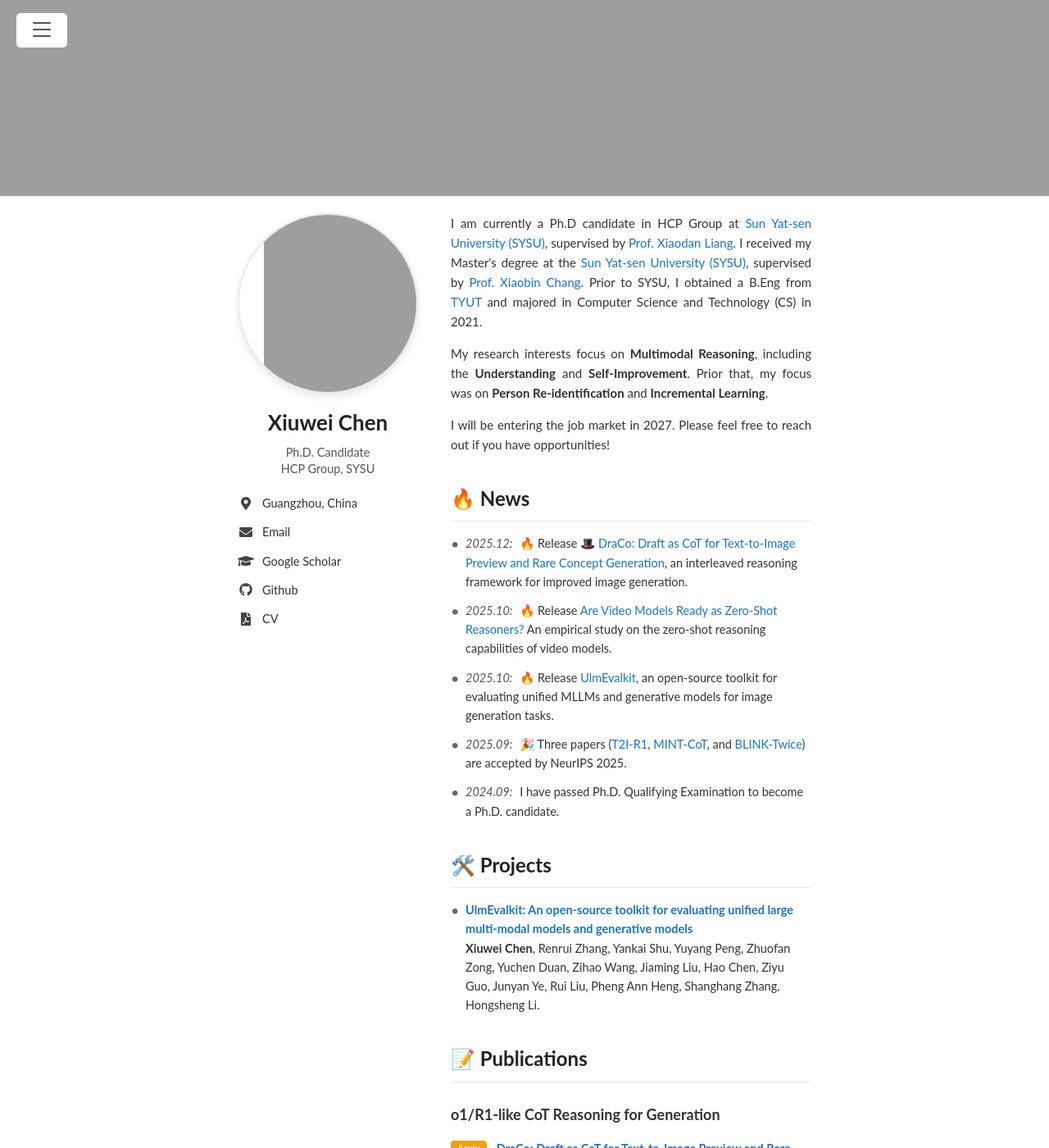
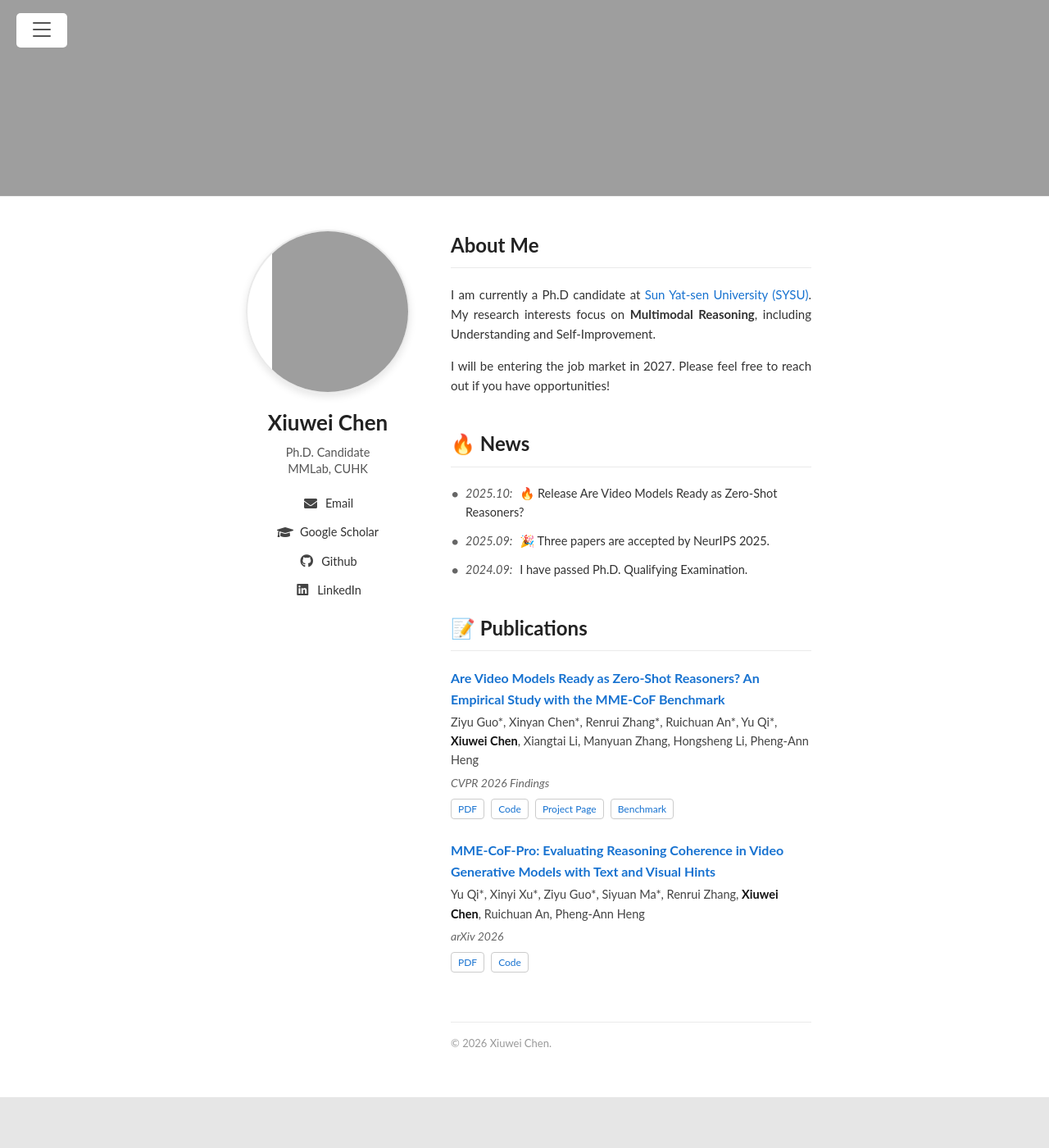
Before and after one commit to chen-xw/chen-xw.github.io, a Jekyll site: the page built from index.markdown, in a window 1280 px wide and 1400 px high, scrolled down 821 px. Shown: the whole window at 82% size. Built offline with Jekyll 4.4.1, drawn with Linux system fonts in a browser that asks for light colours; comment, search, counter and statistics services are not loaded; after the commit the page ends 2159 px from its top, so only the background shows below that; some of the changed text lies outside the part shown; grey boxes are pictures that could not be loaded.

Commit message:
Update index.markdown

```diff
--- a/index.markdown
+++ b/index.markdown
@@ -5,31 +5,40 @@
 ---
 
 <style type="text/css">
-    /* 核心学术页面布局 */
+    /* 核心页面布局 */
     .academic-page {
         font-family: 'Lato', -apple-system, BlinkMacSystemFont, "Segoe UI", Roboto, Helvetica, Arial, sans-serif;
         color: #333;
         line-height: 1.6;
         display: flex;
         flex-wrap: wrap;
-        max-width: 1050px; /* 增加了整体容器的最大宽度，让它变宽 */
+        max-width: 1050px;
         margin: 0 auto;
-        padding: 20px 10px;
+        padding: 40px 10px;
+        /* 【关键修改1】确保 flex 子元素在顶部对齐，这是 sticky 生效的前提 */
+        align-items: flex-start;
     }
 
-    /* 左侧边栏 (个人资料部分) */
+    /* =========================================
+       左侧边栏：悬浮固定设计 (Sticky Sidebar)
+       ========================================= */
     .academic-sidebar {
-        width: 260px; /* 设定一个较宽的左侧导航栏 */
+        width: 260px;
         padding-right: 40px;
-        margin-bottom: 30px;
+        /* 【关键修改2】让左侧悬浮固定 */
+        position: -webkit-sticky; /* 兼容 Safari */
+        position: sticky;
+        top: 40px; /* 距离屏幕顶部的距离 */
+        /* 确保侧边栏不会无限制拉伸 */
+        height: max-content;
     }
     .hp-photo-container {
-        width: 220px;
-        height: 220px;
+        width: 200px;
+        height: 200px;
         border-radius: 50%;
         overflow: hidden;
         margin: 0 auto 15px auto;
-        border: 2px solid #eaeaea; /* 添加一个边框 */
+        border: 2px solid #eaeaea;
         box-shadow: 0 4px 10px rgba(0,0,0,0.1);
     }
     .hp-photo {
@@ -41,75 +50,79 @@
     .author-title { font-size: 14.5px; text-align: center; color: #555; margin-bottom: 20px; line-height: 1.4; }
 
     .contact-info { list-style: none; padding: 0; margin: 0; }
-    .contact-info li { margin-bottom: 12px; font-size: 14.5px; display: flex; align-items: center; }
-    .contact-info i { width: 20px; color: #444; text-align: center; margin-right: 10px; font-size: 16px; }
+    .contact-info li { margin-bottom: 12px; font-size: 14.5px; display: flex; align-items: center; justify-content: center; }
+    .contact-info i { width: 20px; color: #444; text-align: center; margin-right: 8px; font-size: 16px; }
     .contact-info a { color: #333; text-decoration: none; transition: color 0.2s; }
     .contact-info a:hover { color: #1772d0; }
 
-    /* 右侧主内容区 */
+    /* =========================================
+       右侧主内容区：自由滚动
+       ========================================= */
     .academic-main {
-        flex: 1; /* 主内容区占据剩余宽度 */
+        flex: 1;
         min-width: 0;
     }
     .academic-main p { font-size: 15px; margin-bottom: 15px; text-align: justify; }
     .academic-main a { color: #1772d0; text-decoration: none; }
     .academic-main a:hover { text-decoration: underline; }
 
-    /* 章节标题样式 */
     .section-title {
         font-size: 24px;
         font-weight: bold;
-        margin-top: 35px;
-        margin-bottom: 15px;
+        margin-top: 0; /* 第一栏顶部对齐 */
+        margin-bottom: 20px;
         border-bottom: 1px solid #eaeaea;
         padding-bottom: 8px;
         color: #222;
-        display: flex;
-        align-items: center;
     }
-    .section-title i { margin-right: 10px; font-size: 22px; }
+    .section-title:not(:first-child) {
+        margin-top: 40px;
+    }
 
-    /* News & Projects 列表样式 */
     ul.custom-list { list-style-type: none; padding-left: 0; margin-top: 0; }
     ul.custom-list li { margin-bottom: 12px; position: relative; padding-left: 18px; font-size: 14.5px; }
     ul.custom-list li::before { content: "•"; position: absolute; left: 0; color: #666; font-size: 18px; line-height: 1.4; }
     .date-text { font-style: italic; color: #555; margin-right: 5px; }
 
-    /* Publications 列表样式 */
+    /* 论文列表样式 */
     .pub-category { font-size: 18px; font-weight: bold; margin-top: 25px; margin-bottom: 15px; color: #333; }
     ul.pub-list { list-style: none; padding: 0; margin: 0; }
-    ul.pub-list li { margin-bottom: 20px; font-size: 14.5px; }
+    ul.pub-list li { margin-bottom: 25px; font-size: 14.5px; }
     .pub-title-row { margin-bottom: 4px; }
-    .pub-title-row a { font-weight: bold; color: #1772d0; }
-    .pub-authors { color: #444; }
+    .pub-title-row a { font-weight: bold; color: #1772d0; font-size: 16px; }
+    .pub-authors { color: #444; margin-bottom: 5px; }
     .pub-authors strong { color: #111; font-weight: 700; }
 
-    /* 彩色标签 Badges，颜色取自你截图中的风格 */
-    .badge {
+    /* 仿照图中的底部按钮 (PDF / Code / Dataset 等) */
+    .pub-links { display: flex; gap: 8px; margin-top: 8px; }
+    .pub-btn {
         display: inline-block;
-        padding: 3px 8px;
+        padding: 2px 8px;
         font-size: 12px;
-        font-weight: 600;
+        color: #333;
+        border: 1px solid #ccc;
         border-radius: 4px;
-        color: white;
-        margin-right: 8px;
-        vertical-align: text-bottom;
-        line-height: 1;
+        text-decoration: none !important;
+        transition: background 0.2s;
     }
-    .tag-arxiv { background-color: #f59e0b; } /* 橙黄 */
-    .tag-conf { background-color: #8b5cf6; }  /* 紫色 */
-    .tag-blog { background-color: #10b981; }  /* 绿色 */
+    .pub-btn:hover { background: #f5f5f5; color: #1772d0; border-color: #1772d0; }
 
-    /* 手机自适应响应式，防止变窄时错乱 */
+    /* 手机端自适应响应式：屏幕变小时取消悬浮，变成上下排版 */
     @media (max-width: 768px) {
-        .academic-page { flex-direction: column; }
-        .academic-sidebar { width: 100%; padding-right: 0; text-align: center; margin-bottom: 20px; }
+        .academic-page { flex-direction: column; align-items: center; }
+        .academic-sidebar {
+            width: 100%;
+            padding-right: 0;
+            text-align: center;
+            margin-bottom: 30px;
+            /* 手机端取消 sticky 悬浮 */
+            position: static;
+        }
         .contact-info li { justify-content: center; }
     }
 </style>
 
 <link rel="stylesheet" href="https://cdnjs.cloudflare.com/ajax/libs/font-awesome/5.15.3/css/all.min.css">
-<script async defer src="https://buttons.github.io/buttons.js"></script>
 
 <div class="academic-page">
 
@@ -120,24 +133,20 @@
         <div class="author-name">Xiuwei Chen</div>
         <div class="author-title">
             Ph.D. Candidate<br>
-            HCP Group, SYSU
-        </div>
+            MMLab, CUHK </div>
         <ul class="contact-info">
-            <li><i class="fas fa-map-marker-alt"></i> Guangzhou, China</li>
-            <li><i class="fas fa-envelope"></i> Email</li>
-            <li><i class="fas fa-graduation-cap"></i> Google Scholar</li>
-            <li><i class="fab fa-github"></i> Github</li>
-            <li><i class="fas fa-file-pdf"></i> CV</li>
+            <li><i class="fas fa-envelope"></i> <a href="mailto:chenxw83@mail2.sysu.edu.cn">Email</a></li>
+            <li><i class="fas fa-graduation-cap"></i> <a href="#">Google Scholar</a></li>
+            <li><i class="fab fa-github"></i> <a href="#">Github</a></li>
+            <li><i class="fab fa-linkedin"></i> <a href="#">LinkedIn</a></li>
         </ul>
     </div>
 
     <div class="academic-main">
 
+        <div class="section-title">About Me</div>
         <p>
-            I am currently a Ph.D candidate in HCP Group at <a href="https://sai.sysu.edu.cn/">Sun Yat-sen University (SYSU)</a>, supervised by <a href="https://scholar.google.com/citations?user=voxznZAAAAAJ&hl=zh-CN">Prof. Xiaodan Liang</a>. I received my Master's degree at the <a href="https://www.sysu.edu.cn/">Sun Yat-sen University (SYSU)</a>, supervised by <a href="https://xb-chang.github.io/">Prof. Xiaobin Chang</a>. Prior to SYSU, I obtained a B.Eng from <a href="https://www.tyut.edu.cn/">TYUT</a> and majored in Computer Science and Technology (CS) in 2021.
-        </p>
-        <p>
-            My research interests focus on <strong>Multimodal Reasoning</strong>, including the <strong>Understanding</strong> and <strong>Self-Improvement</strong>. Prior that, my focus was on <strong>Person Re-identification</strong> and <strong>Incremental Learning</strong>.
+            I am currently a Ph.D candidate at <a href="https://www.sysu.edu.cn/">Sun Yat-sen University (SYSU)</a>. My research interests focus on <strong>Multimodal Reasoning</strong>, including Understanding and Self-Improvement.
         </p>
         <p>
             I will be entering the job market in 2027. Please feel free to reach out if you have opportunities!
@@ -145,78 +154,48 @@
 
         <div class="section-title">🔥 News</div>
         <ul class="custom-list">
-            <li><span class="date-text">2025.12:</span> 🔥 Release <a href="https://arxiv.org/pdf/2512.05112">🎩 DraCo: Draft as CoT for Text-to-Image Preview and Rare Concept Generation</a>, an interleaved reasoning framework for improved image generation.</li>
-            <li><span class="date-text">2025.10:</span> 🔥 Release <a href="https://arxiv.org/abs/2510.26802">Are Video Models Ready as Zero-Shot Reasoners?</a> An empirical study on the zero-shot reasoning capabilities of video models.</li>
-            <li><span class="date-text">2025.10:</span> 🔥 Release <a href="https://github.com/ULMEvalKit/ULMEvalKit">UlmEvalkit</a>, an open-source toolkit for evaluating unified MLLMs and generative models for image generation tasks.</li>
-            <li><span class="date-text">2025.09:</span> 🎉 Three papers (<a href="https://arxiv.org/abs/2505.00703">T2I-R1</a>, <a href="https://arxiv.org/abs/2506.05331">MINT-CoT</a>, and <a href="https://arxiv.org/abs/2506.05331">BLINK-Twice</a>) are accepted by NeurIPS 2025.</li>
-            <li><span class="date-text">2024.09:</span> I have passed Ph.D. Qualifying Examination to become a Ph.D. candidate.</li>
-        </ul>
-
-        <div class="section-title">🛠️ Projects</div>
-        <ul class="custom-list">
-            <li>
-                <a href="https://github.com/ULMEvalKit/ULMEvalKit" style="font-weight: bold;">UlmEvalkit: An open-source toolkit for evaluating unified large multi-modal models and generative models</a><br>
-                <strong>Xiuwei Chen</strong>, Renrui Zhang, Yankai Shu, Yuyang Peng, Zhuofan Zong, Yuchen Duan, Zihao Wang, Jiaming Liu, Hao Chen, Ziyu Guo, Junyan Ye, Rui Liu, Pheng Ann Heng, Shanghang Zhang, Hongsheng Li.
-            </li>
+            <li><span class="date-text">2025.10:</span> 🔥 Release Are Video Models Ready as Zero-Shot Reasoners?</li>
+            <li><span class="date-text">2025.09:</span> 🎉 Three papers are accepted by NeurIPS 2025.</li>
+            <li><span class="date-text">2024.09:</span> I have passed Ph.D. Qualifying Examination.</li>
         </ul>
 
         <div class="section-title">📝 Publications</div>
 
-        <div class="pub-category">o1/R1-like CoT Reasoning for Generation</div>
         <ul class="pub-list">
             <li>
                 <div class="pub-title-row">
-                    <span class="badge tag-arxiv">Arxiv</span>
-                    <a href="https://arxiv.org/pdf/2512.05112">DraCo: Draft as CoT for Text-to-Image Preview and Rare Concept Generation</a>
+                    <a href="#">Are Video Models Ready as Zero-Shot Reasoners? An Empirical Study with the MME-CoF Benchmark</a>
                 </div>
                 <div class="pub-authors">
-                    <strong>Xiuwei Chen</strong>, Renrui Zhang, Haodong Li, Zhuofan Zong, Ziyu Guo, Jun He, Claire Guo, Junyan Ye, Rongyao Fang, Weijia Li, Rui Liu, Hongsheng Li.
+                    Ziyu Guo*, Xinyan Chen*, Renrui Zhang*, Ruichuan An*, Yu Qi*, <strong>Xiuwei Chen</strong>, Xiangtai Li, Manyuan Zhang, Hongsheng Li, Pheng-Ann Heng
+                </div>
+                <div style="font-style: italic; color: #666; font-size: 14px;">CVPR 2026 Findings</div>
+
+                <div class="pub-links">
+                    <a href="#" class="pub-btn">PDF</a>
+                    <a href="#" class="pub-btn">Code</a>
+                    <a href="#" class="pub-btn">Project Page</a>
+                    <a href="#" class="pub-btn">Benchmark</a>
                 </div>
             </li>
+
             <li>
                 <div class="pub-title-row">
-                    <span class="badge tag-conf">NeurIPS 2025</span>
-                    <a href="https://arxiv.org/abs/2505.00703">T2I-R1: Reinforcing Image Generation with Collaborative Semantic-level and Token-level CoT</a>
+                    <a href="#">MME-CoF-Pro: Evaluating Reasoning Coherence in Video Generative Models with Text and Visual Hints</a>
                 </div>
                 <div class="pub-authors">
-                    <strong>Xiuwei Chen</strong>*, Ziyu Guo*, Renrui Zhang*, Zhuofan Zong, Hao Li, Le Zhuo, Shilin Yan, Pheng-Ann Heng, Hongsheng Li.
+                    Yu Qi*, Xinyi Xu*, Ziyu Guo*, Siyuan Ma*, Renrui Zhang, <strong>Xiuwei Chen</strong>, Ruichuan An, Pheng-Ann Heng
                 </div>
-            </li>
-            <li>
-                <div class="pub-title-row">
-                    <span class="badge tag-blog">Blog</span>
-                    <a href="https://picotrex.github.io/Awesome-Nano-Banana-images/">Nano-Consistent-150K</a>
-                </div>
-                <div class="pub-authors">
-                    Junyan Ye, <strong>Xiuwei Chen</strong>, Zilong Huang, Jun He, Leqi Zhu, Zhiyuan Yan, Ruichuan An, Hongsheng Li, Conghui He, Weijia Li.
-                </div>
-            </li>
-        </ul>
-
-        <div class="pub-category">o1/R1-like CoT Reasoning for Understanding</div>
-        <ul class="pub-list">
-            <li>
-                <div class="pub-title-row">
-                    <span class="badge tag-conf">ICML 2025</span>
-                    <a href="https://arxiv.org/abs/2502.09621">MME-CoT: Benchmarking Chain-of-Thought in Large Multimodal Models for Reasoning Quality...</a>
-                </div>
-                <div class="pub-authors">
-                    <strong>Xiuwei Chen</strong>*, Renrui Zhang*, Ziyu Guo, Yanwei Li, Yu Qi, Xinyan Chen, Liuhui Wang, Jianhan Jin, Claire Guo, Shen Yan, Bo Zhang, Chaoyou Fu, Peng Gao, Hongsheng Li.
-                </div>
-            </li>
-            <li>
-                <div class="pub-title-row">
-                    <span class="badge tag-conf">ECCV 2024</span>
-                    <a href="https://arxiv.org/pdf/2403.14624.pdf">MathVerse: Does Your Multi-modal LLM Truly See the Diagrams in Visual Math Problems?</a>
-                </div>
-                <div class="pub-authors">
-                    Renrui Zhang*, <strong>Xiuwei Chen</strong>*, Yichi Zhang*, Haokun Lin, Ziyu Guo, Pengshuo Qiu, Aojun Zhou, Pan Lu, Aojun Zhou, Kai-Wei Chang, Peng Gao, Hongsheng Li.
+                <div style="font-style: italic; color: #666; font-size: 14px;">arXiv 2026</div>
+                <div class="pub-links">
+                    <a href="#" class="pub-btn">PDF</a>
+                    <a href="#" class="pub-btn">Code</a>
                 </div>
             </li>
         </ul>
 
         <p align="center" style="font-size: 13px; color: #999; margin-top: 60px; border-top: 1px solid #eaeaea; padding-top: 15px;">
-            &copy; 2024 Xiuwei Chen. Last update: 2024.05.
+            &copy; 2026 Xiuwei Chen.
         </p>
 
     </div>
```
